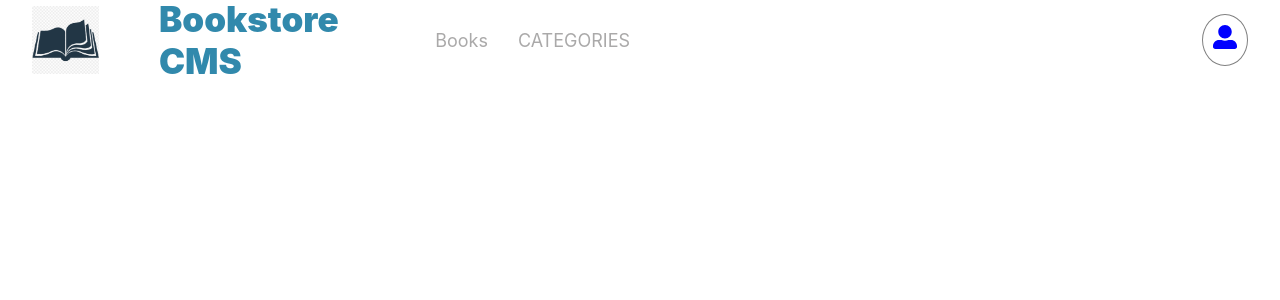
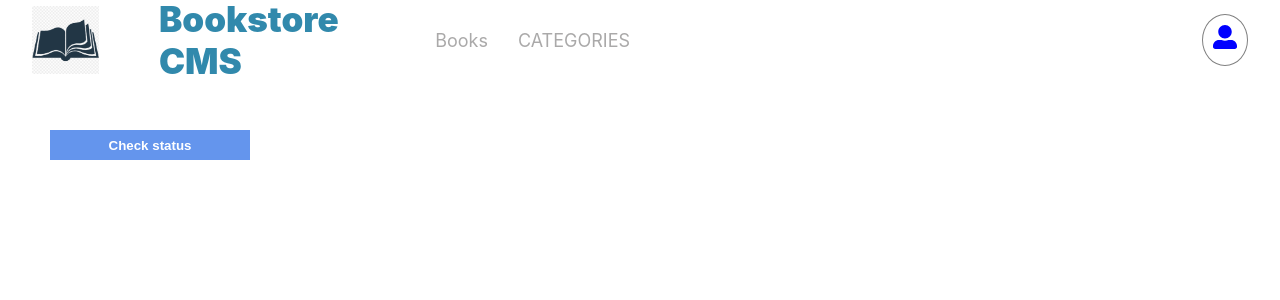
Before and after one commit to leonard33/Bookstore-cms, a React (Create React App) app: page /categories in a window 1280 px wide. Shown: the top 300 px of the page. Built offline with nearby package versions, Linux system fonts and the light colour scheme.

Commit message:
review changes

```diff
--- a/src/App.js
+++ b/src/App.js
@@ -1,6 +1,7 @@
 import { Routes, Route } from "react-router-dom";
 import "./App.css";
 import Booklist from "./Components/Booklist";
+import Categories from "./Components/Categories";
 import Home from "./Components/Home";
 import Nav from "./Components/Nav";
 
@@ -11,6 +12,7 @@ function App() {
       <Routes>
         <Route path="/" element={<Home />} />
         <Route path="bookstore" element={<Booklist />} />
+        <Route path="categories" element={<Categories />} />
       </Routes>
     </div>
   );
--- a/src/Components/Bookitem.js
+++ b/src/Components/Bookitem.js
@@ -1,4 +1,3 @@
-/* eslint-disable react/prop-types */
 import React from "react";
 import "./Bookitem.css";
 
--- /dev/null
+++ b/src/Components/Categories.css
@@ -0,0 +1,4 @@
+.prog {
+  margin: 50px 50px;
+  align-items: center;
+}
--- /dev/null
+++ b/src/Components/Categories.js
@@ -0,0 +1,14 @@
+import React from "react";
+import "./Categories.css";
+
+const Categories = () => {
+  return (
+    <div className="prog">
+      <button type="button" className="btn-progress">
+        Check status
+      </button>
+    </div>
+  );
+};
+
+export default Categories;
--- a/src/Components/Nav.css
+++ b/src/Components/Nav.css
@@ -32,7 +32,7 @@ a {
   display: flex;
   flex: 1;
   align-items: center;
-  justify-content: end;
+  justify-content: flex-end;
 }
 
 .logo-name {
@@ -45,7 +45,7 @@ a {
 .left {
   display: flex;
   flex: 1;
-  justify-content: start;
+  justify-content: flex-start;
   align-items: center;
   font-size: 18px;
 }
--- a/src/Components/Nav.js
+++ b/src/Components/Nav.js
@@ -19,7 +19,7 @@ const Nav = () => {
           <Link className="lang" to="bookstore">
             <li>Books</li>
           </Link>
-          <Link className="lang" to="bookstore">
+          <Link className="lang" to="categories">
             <li>CATEGORIES</li>
           </Link>
         </ul>
```
Also changed, not shown: .eslintrc.js.
